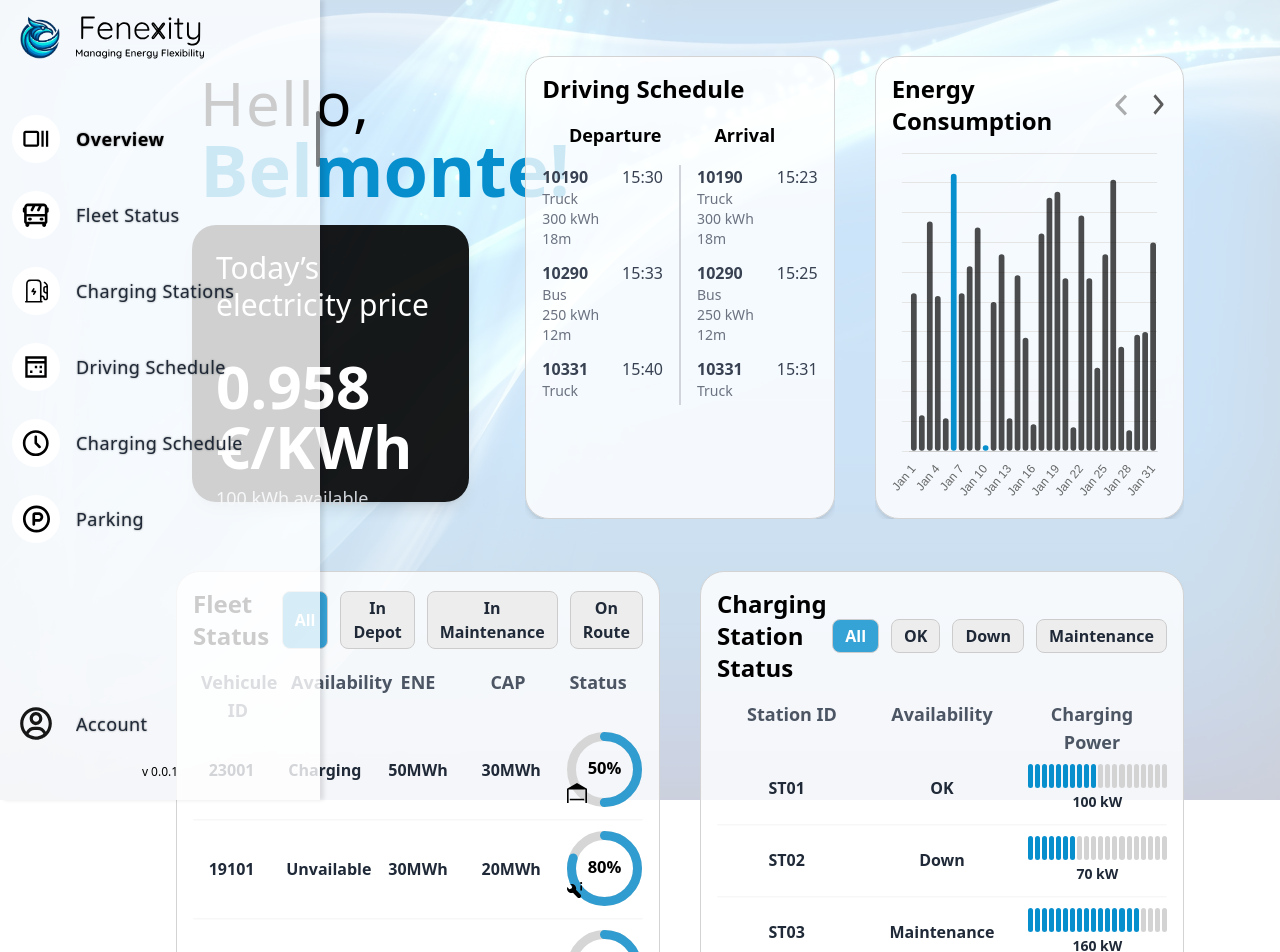
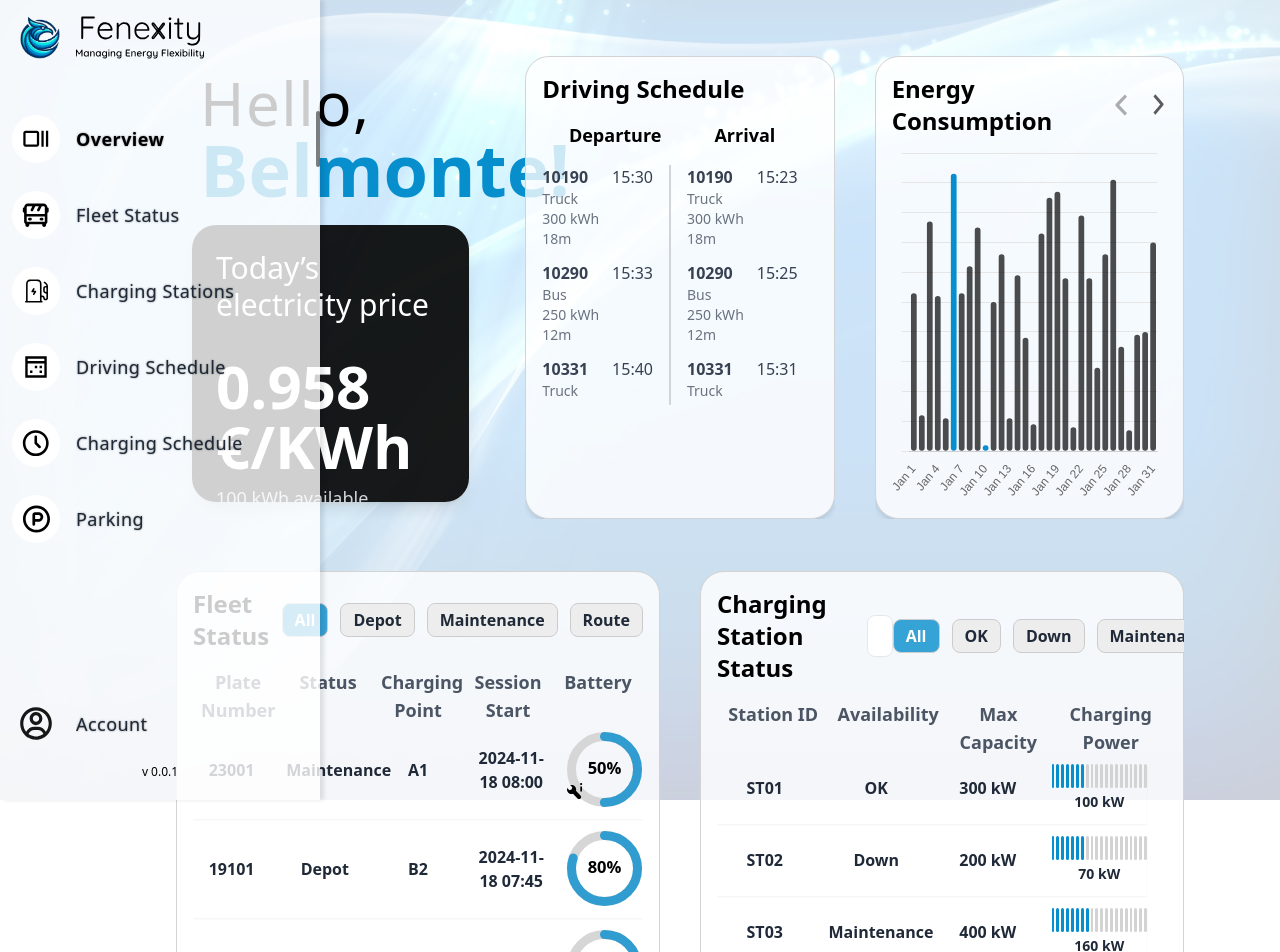
Before and after one commit to AchrafHafsaoui/teamprojekt, a React (Vite) app: page / in a window 1280 px wide. Shown: the top 952 px of the page. Built offline with nearby package versions, Linux system fonts and the light colour scheme.

Commit message:
Fleet Status and Charging Station Status

```diff
--- a/src/App.tsx
+++ b/src/App.tsx
@@ -29,11 +29,11 @@ const App: React.FC = () => (
         <div className="flex-grow ml-40 mt-10 mb-10 mr-10">
           <Routes>
             <Route path="/" element={<Overview />} />
-            <Route path="/charging-stations" element={<ChargingStations />} />
+            <Route path="/charging-stations" element={<ChargingStations fullHeight={true} />} />
             <Route path="/driving-schedule" element={<DrivingSchedule />} />
             <Route path="/parking" element={<Parking />} />
             <Route path="/electricity-schedule" element={<ElectricitySchedule />} />
-            <Route path="/fleet-status" element={<FleetStatus />} />
+            <Route path="/fleet-status" element={<FleetStatus showAllColumns={true} />} />
           </Routes>
         </div>
       </div>
--- a/src/components/Dashboard/ChargingStationStatus.tsx
+++ b/src/components/Dashboard/ChargingStationStatus.tsx
@@ -4,41 +4,57 @@ type ChargingStationData = {
   stationId: string;
   availability: "OK" | "Down" | "Maintenance";
   chargingPower: number;
+  maxPower: number;
 };
 
-const ChargingStationStatus: React.FC = () => {
+type ChargingStationProps = {
+  fullHeight?: boolean; // Controls height
+};
+
+const ChargingStationStatus: React.FC<ChargingStationProps> = ({ fullHeight = false }) => {
   const stations: ChargingStationData[] = [
-    { stationId: "ST01", availability: "OK", chargingPower: 100 },
-    { stationId: "ST02", availability: "Down", chargingPower: 70 },
-    { stationId: "ST03", availability: "Maintenance", chargingPower: 160 },
-    { stationId: "ST04", availability: "OK", chargingPower: 200 },
-    { stationId: "ST05", availability: "OK", chargingPower: 100 },
-    { stationId: "ST06", availability: "Maintenance", chargingPower: 180 },
-    { stationId: "ST07", availability: "Down", chargingPower: 40 },
-    { stationId: "ST08", availability: "OK", chargingPower: 180 },
+    { stationId: "ST01", availability: "OK", chargingPower: 100, maxPower: 300 },
+    { stationId: "ST02", availability: "Down", chargingPower: 70, maxPower: 200 },
+    { stationId: "ST03", availability: "Maintenance", chargingPower: 160, maxPower: 400 },
+    { stationId: "ST04", availability: "OK", chargingPower: 200, maxPower: 200 },
+    { stationId: "ST05", availability: "OK", chargingPower: 100, maxPower: 150 },
+    { stationId: "ST06", availability: "Maintenance", chargingPower: 180, maxPower: 200 },
+    { stationId: "ST07", availability: "Down", chargingPower: 40, maxPower: 100 },
+    { stationId: "ST08", availability: "OK", chargingPower: 180, maxPower: 500 },
   ];
 
-  const [filterStatus, setFilterStatus] = useState<
-    "all" | "OK" | "Down" | "Maintenance"
-  >("all");
+  const [filterStatus, setFilterStatus] = useState<"all" | "OK" | "Down" | "Maintenance">("all");
+  const [searchQuery, setSearchQuery] = useState<string>("");
+  const [animatedSegments, setAnimatedSegments] = useState<number[]>(Array(stations.length).fill(0));
 
-  const [, setAnimatedSegments] = useState<number[]>([]);
+  const segmentCount = 20; // Number of segments in the bar
 
   useEffect(() => {
-    setAnimatedSegments(Array(20).fill(0)); // Initialize animated segments
+    stations.forEach((_, stationIndex) => {
+      let currentSegment = 0;
+      const interval = setInterval(() => {
+        if (currentSegment <= segmentCount) {
+          setAnimatedSegments((prev) => {
+            const updatedSegments = [...prev];
+            updatedSegments[stationIndex] = currentSegment;
+            return updatedSegments;
+          });
+          currentSegment++;
+        } else {
+          clearInterval(interval);
+        }
+      }, 100); // Animation speed
+    });
   }, []);
 
-  const filteredStations =
-    filterStatus === "all"
-      ? stations
-      : stations.filter((station) => station.availability === filterStatus);
+  const filteredStations = stations.filter((station) => {
+    const matchesStatus = filterStatus === "all" || station.availability === filterStatus;
+    const matchesSearch = station.stationId.toLowerCase().includes(searchQuery.toLowerCase());
+    return matchesStatus && matchesSearch;
+  });
 
-  const renderGraduatedBar = (chargingPower: number) => {
-    const maxPower = 200; // Max value for full bar
-    const segmentCount = 20; // Number of segments in the bar
-    const segmentsToShow = Math.round(
-      (chargingPower / maxPower) * segmentCount,
-    );
+  const renderGraduatedBar = (chargingPower: number, maxPower: number, stationIndex: number) => {
+    const segmentsToShow = Math.round((chargingPower / maxPower) * segmentCount);
 
     return (
       <div className="flex space-x-0.5 w-full">
@@ -48,9 +64,10 @@ const ChargingStationStatus: React.FC = () => {
             className={`h-6 rounded transition-colors duration-500`}
             style={{
               width: "4%", // Each segment takes 4% of the column width
-              backgroundColor: index < segmentsToShow
-                ? "#078ECD"
-                : "#D3D3D3",
+              backgroundColor:
+                index < animatedSegments[stationIndex] && index < segmentsToShow
+                  ? "#078ECD"
+                  : "#D3D3D3",
             }}
           ></div>
         ))}
@@ -60,19 +77,26 @@ const ChargingStationStatus: React.FC = () => {
 
   return (
     <div className="bg-[#FFFFFF] bg-opacity-80 h-full flex flex-col border border-[#D3D3D3] shadow-md rounded-3xl p-4">
-      <div className="flex justify-between items-center mb-4">
-        <h2 className="text-2xl font-semibold">Charging Station Status</h2>
+      <div className="flex items-center mb-4 w-full">
+        <div className="flex-grow flex items-center">
+          <h2 className="text-2xl font-semibold">Charging Station Status</h2>
+          <input
+            type="text"
+            placeholder="Search by Station ID"
+            className="px-3 py-2 w-2/3 ml-10 border rounded-lg text-gray-800 focus:outline-none focus:ring-2 focus:ring-blue-400 focus:border-transparent"
+            onChange={(e) => setSearchQuery(e.target.value)}
+          />
+        </div>
         <div className="flex space-x-3">
           {["all", "OK", "Down", "Maintenance"].map((status) => (
             <button
               key={status}
               onClick={() => setFilterStatus(status as typeof filterStatus)}
-              className={`px-3 py-1 rounded-lg border font-semibold border-[#cccccc] ${filterStatus === status ? "text-white" : "bg-[#ededed] text-gray-800"} transition-colors`}
+              className={`px-3 py-1 rounded-lg border font-semibold border-[#cccccc] ${
+                filterStatus === status ? "text-white" : "bg-[#ededed] text-gray-800"
+              } transition-colors`}
               style={{
-                backgroundColor:
-                  filterStatus === status
-                    ? "rgba(7, 142, 205, 0.8)"
-                    : undefined,
+                backgroundColor: filterStatus === status ? "rgba(7, 142, 205, 0.8)" : undefined,
               }}
             >
               {status.charAt(0).toUpperCase() + status.slice(1)}
@@ -81,22 +105,24 @@ const ChargingStationStatus: React.FC = () => {
         </div>
       </div>
 
-      <div className="overflow-y-auto overflow-x-hidden h-80 custom-scrollbar">
-        <div className="grid grid-cols-3 gap-4 font-bold text-lg mb-2 px-2 text-gray-600">
+      <div className={`overflow-y-auto overflow-x-hidden ${fullHeight ? "h-4/5" : "h-80"} custom-scrollbar`}>
+        <div className="grid grid-cols-4 gap-4 font-bold text-lg mb-2 px-2 text-gray-600">
           <div className="text-center">Station ID</div>
           <div className="text-center">Availability</div>
+          <div className="text-center">Max Capacity</div>
           <div className="text-center">Charging Power</div>
         </div>
         <div className="space-y-3">
-          {filteredStations.map((station) => (
+          {filteredStations.map((station, index) => (
             <div
               key={station.stationId}
-              className="grid grid-cols-3 gap-4 items-center text-gray-800 pb-3 shadow-sm font-semibold"
+              className="grid grid-cols-4 gap-4 items-center text-gray-800 pb-3 shadow-sm font-semibold mr-5"
             >
               <span className="text-center">{station.stationId}</span>
               <span className="text-center">{station.availability}</span>
+              <span className="text-center">{station.maxPower} kW</span>
               <div className="w-full">
-                {renderGraduatedBar(station.chargingPower)}
+                {renderGraduatedBar(station.chargingPower, station.maxPower, index)}
                 <div className="text-center font-semibold mt-1 text-sm">
                   {station.chargingPower} kW
                 </div>
--- a/src/components/Dashboard/DrivingSchedule.tsx
+++ b/src/components/Dashboard/DrivingSchedule.tsx
@@ -125,7 +125,7 @@ const DrivingSchedule: React.FC = () => {
         </div>
         <div className="border-l-2 border-gray-300 sticky top-0 h-full"></div>{" "}
         {/* Arrival Column */}
-        <div className="w-1/2 pl-4">
+        <div className="w-1/2 pl-4 mr-5">
           <div className="flex flex-col items-start space-y-3">
             {scheduleData.map((entry) => {
               const { type, batteryCapacity, length } = parseVehicleCode(
--- a/src/components/Dashboard/FleetStatus.tsx
+++ b/src/components/Dashboard/FleetStatus.tsx
@@ -4,130 +4,107 @@ import "react-circular-progressbar/dist/styles.css";
 
 type VehicleData = {
     busId: string;
-  availability: string;
     battery: number;
-  status: "In Depot" | "In Maintenance" | "On Route";
-  charging: boolean;
+    chargingStart: string | null; // Charging start time or null if not charging
+    status: "Depot" | "Maintenance" | "Route";
+    chargingLocation: string | null; // Combined charging station and point (e.g., A1, B23, A17) or null if not charging
     CAP: string;
     ENE: string;
 };
 
-const FleetStatus: React.FC = () => {
+type FleetStatusProps = {
+    showAllColumns?: boolean; // Controls whether to show all columns
+};
+
+const FleetStatus: React.FC<FleetStatusProps> = ({ showAllColumns = true }) => {
     const vehicles: VehicleData[] = [
         {
             busId: "23001",
-      availability: "Charging",
             battery: 50,
-      status: "In Depot",
-      charging: true,
+            chargingStart: "2024-11-18 08:00", // Example timestamp
+            status: "Maintenance",
+            chargingLocation: "A1", // Combined station and point
             CAP: "30MWh",
             ENE: "50MWh",
         },
         {
             busId: "19101",
-      availability: "Unvailable",
             battery: 80,
-      status: "In Maintenance",
-      charging: false,
+            chargingStart: "2024-11-18 07:45",
+            status: "Depot",
+            chargingLocation: "B2",
             CAP: "20MWh",
             ENE: "30MWh",
         },
         {
             busId: "15401",
-      availability: "Available",
             battery: 30,
-      status: "On Route",
-      charging: false,
+            chargingStart: null, // Not charging
+            status: "Route",
+            chargingLocation: null,
             CAP: "100MWh",
             ENE: "0MWh",
         },
         {
             busId: "18757",
-      availability: "Available",
             battery: 95,
-      status: "On Route",
-      charging: false,
+            chargingStart: null,
+            status: "Route",
+            chargingLocation: null,
             CAP: "15MWh",
             ENE: "70MWh",
         },
         {
             busId: "19289",
-      availability: "Charging",
             battery: 65,
-      status: "In Depot",
-      charging: true,
+            chargingStart: "2024-11-18 08:15",
+            status: "Depot",
+            chargingLocation: "C3",
             CAP: "30MWh",
             ENE: "10MWh",
         },
         {
             busId: "21001",
-      availability: "Unvailable",
             battery: 50,
-      status: "In Maintenance",
-      charging: false,
+            chargingStart: "2024-11-18 08:10",
+            status: "Maintenance",
+            chargingLocation: "A4",
             CAP: "95MWh",
             ENE: "75MWh",
         },
         {
             busId: "22345",
-      availability: "Available",
             battery: 80,
-      status: "On Route",
-      charging: false,
+            chargingStart: null,
+            status: "Route",
+            chargingLocation: null,
             CAP: "15MWh",
             ENE: "50MWh",
         },
         {
             busId: "23456",
-      availability: "Charging",
             battery: 45,
-      status: "In Depot",
-      charging: true,
+            chargingStart: "2024-11-18 08:30",
+            status: "Depot",
+            chargingLocation: "B5",
             CAP: "0MWh",
             ENE: "40MWh",
         },
     ];
 
-  const [filterStatus, setFilterStatus] = useState<
-    "all" | "In Depot" | "In Maintenance" | "On Route"
-  >("all");
-  const [animatedValues, setAnimatedValues] = useState<number[]>(
-    Array(vehicles.length).fill(0),
-  );
+    const [filterStatus, setFilterStatus] = useState<"all" | "Depot" | "Maintenance" | "Route">("all");
+    const [animatedValues, setAnimatedValues] = useState<number[]>(Array(vehicles.length).fill(0));
+    const [searchQuery, setSearchQuery] = useState<string>("");
 
-  // Filtered list of vehicles based on the selected filter
-  const filteredVehicles =
-    filterStatus === "all"
-      ? vehicles
-      : vehicles.filter((vehicle) => vehicle.status === filterStatus);
+    const filteredVehicles = vehicles.filter((vehicle) => {
+        const matchesStatus = filterStatus === "all" || vehicle.status === filterStatus;
+        const matchesSearch = !showAllColumns ||
+            vehicle.busId.toLowerCase().includes(searchQuery.toLowerCase()) ||
+            (vehicle.chargingLocation && vehicle.chargingLocation.toLowerCase().includes(searchQuery.toLowerCase()));
 
-  const renderStatusIcon = (
-    status: "In Depot" | "In Maintenance" | "On Route",
-  ) => {
-    switch (status) {
-      case "In Depot":
-        return (
-          <svg fill="#000000" width="20" height="20" viewBox="0 0 512 512">
-            <rect x="72.097" y="403.885" width="367.816" height="38.864" />
-            <polygon points="256.001,0 0.26,150.209 0.26,512 41.706,512 41.706,165.743 470.294,165.743 470.294,512 511.74,512 511.74,150.209" />
-          </svg>
-        );
-      case "In Maintenance":
-        return (
-          <svg fill="#000000" width="20" height="20" viewBox="0 0 512 512">
-            <path d="M117.333333,48 C182.134744,48 234.666667,100.531923 234.666667,165.333333 C234.666667,177.516512 232.809822,189.266001 229.363697,200.314237 L346.710217,317.661885 C367.98629,338.937958 367.98629,373.433288 346.710217,394.709361 C325.434144,415.985434 290.938814,415.985434 269.662741,394.709361 L152.315234,277.363386 C141.266709,280.80971 129.516879,282.666667 117.333333,282.666667 C52.5319227,282.666667 7.10542736e-15,230.134744 7.10542736e-15,165.333333 C7.10542736e-15,152.827953 1.95635722,140.779505 5.57971243,129.477348 L61.0818825,184.888889 L111.319797,168.156815 C112.394454,166.856793 113.540203,165.595781 114.757044,164.37894 L116.379797,162.756188 C117.593198,161.542787 118.85052,160.400077 120.146646,159.328057 L136.888889,109.149054 L81.3212183,53.6298873 C92.6685218,49.9744211 104.770352,48 117.333333,48 Z M384,90.6666667 L384,218.666667 L341.333333,218.666667 L341.333333,90.6666667 L384,90.6666667 Z M362.666667,1.42108547e-14 C377.39426,1.42108547e-14 389.333333,11.9390733 389.333333,26.6666667 C389.333333,41.39426 377.39426,53.3333333 362.666667,53.3333333 C347.939073,53.3333333 336,41.39426 336,26.6666667 C336,11.9390733 347.939073,1.42108547e-14 362.666667,1.42108547e-14 Z" />
-          </svg>
-        );
-      case "On Route":
-        return (
-          <svg fill="#000000" width="20" height="20" viewBox="0 0 64 64">
-            <path d="M52,0H12C5.375,0,0,5.371,0,12v40c0,2.211,1.789,4,4,4h4v4c0,2.211,1.789,4,4,4h4c2.211,0,4-1.789,4-4v-4h24v4 c0,2.211,1.789,4,4,4h4c2.211,0,4-1.789,4-4v-4h4c2.211,0,4-1.789,4-4V12C64,5.375,58.629,0,52,0z M16,44c-2.211,0-4-1.789-4-4 s1.789-4,4-4s4,1.789,4,4S18.211,44,16,44z M48,44c-2.211,0-4-1.789-4-4s1.789-4,4-4s4,1.789,4,4S50.211,44,48,44z M56,24H8V12 c0-2.211,1.789-4,4-4h40c2.211,0,4,1.789,4,4V24z" />
-          </svg>
-        );
-      default:
-        return null;
-    }
-  };
+        return matchesStatus && matchesSearch;
+    });
+
 
     useEffect(() => {
         vehicles.forEach((vehicle, index) => {
@@ -149,51 +126,63 @@ const FleetStatus: React.FC = () => {
 
     return (
         <div className="bg-[#FFFFFF] bg-opacity-80 h-full flex flex-col border border-[#D3D3D3] shadow-md rounded-3xl p-4">
-      <div className="flex justify-between items-center mb-4">
+            <div className="flex items-center mb-4 w-full">
+                <div className="flex-grow flex items-center">
                     <h2 className="text-2xl font-semibold">Fleet Status</h2>
-        {/* Filter Buttons */}
+                    {showAllColumns && (
+                        <input
+                            type="text"
+                            placeholder="Search by Plate Number or Charging Point"
+                            className="px-3 py-2 w-2/3 ml-10 border rounded-lg text-gray-800 focus:outline-none focus:ring-2 focus:ring-blue-400 focus:border-transparent"
+                            onChange={(e) => setSearchQuery(e.target.value)}
+                        />
+                    )}
+                </div>
                 <div className="flex space-x-3">
-          {["all", "In Depot", "In Maintenance", "On Route"].map((status) => (
+                    {["all", "Depot", "Maintenance", "Route"].map((status) => (
                         <button
                             key={status}
                             onClick={() => setFilterStatus(status as typeof filterStatus)}
-              className={`px-3 py-1 rounded-lg border font-semibold border-[#cccccc] ${filterStatus === status ? "text-white" : "bg-[#ededed] text-gray-800"} transition-colors`}
+                            className={`px-3 py-1 rounded-lg border font-semibold border-[#cccccc] ${filterStatus === status ? "text-white" : "bg-[#ededed] text-gray-800"
+                                } transition-colors`}
                             style={{
-                backgroundColor:
-                  filterStatus === status
-                    ? "rgba(7, 142, 205, 0.8)"
-                    : undefined,
+                                backgroundColor: filterStatus === status ? "rgba(7, 142, 205, 0.8)" : undefined,
                             }}
                         >
-              {status === "all"
-                ? "All"
-                : status.charAt(0).toUpperCase() + status.slice(1)}
+                            {status === "all" ? "All" : status}
                         </button>
                     ))}
                 </div>
             </div>
 
-      <div className="overflow-x-hidden h-80 custom-scrollbar">
-        <div className="grid grid-cols-5 gap-4 font-bold text-lg mb-2 px-2 text-gray-600">
-          <div className="text-center">Vehicule ID</div>
-          <div className="text-center">Availability</div>
-          <div className="text-center">ENE</div>
-          <div className="text-center">CAP</div>
-          <div className="text-center">Status</div>
+
+            <div className={`overflow-x-hidden ${showAllColumns ? "h-svh" : "h-80"} custom-scrollbar`}>
+                {/* Header Row */}
+                <div className={`grid gap-4 font-bold text-lg mb-2 px-2 text-gray-600 text-center ${showAllColumns ? "grid-cols-7" : "grid-cols-5"}`}>
+                    <div>Plate Number</div>
+                    <div>Status</div>
+                    <div>Charging Point</div>
+                    <div>Session Start</div>
+                    {showAllColumns && <div>CAP</div>}
+                    {showAllColumns && <div>ENE</div>}
+                    <div>Battery</div>
                 </div>
+
+                {/* Data Rows */}
                 <div className="space-y-3">
                     {filteredVehicles.map((vehicle, index) => (
                         <div
                             key={vehicle.busId}
-              className="grid grid-cols-5 gap-4 items-center text-gray-800 pb-3 shadow-sm font-semibold"
+                            className={`grid gap-4 items-center text-gray-800 pb-3 shadow-sm font-semibold ${showAllColumns ? "grid-cols-7" : "grid-cols-5"
+                                }`}
                         >
                             <span className="text-center">{vehicle.busId}</span>
-              <span className="text-center">{vehicle.availability}</span>
-              <span className="text-center">{vehicle.ENE}</span>
-              <span className="text-center">{vehicle.CAP}</span>
-              <div
-                style={{ width: 75, position: "relative", margin: "0 auto" }}
-              >
+                            <span className="text-center">{vehicle.status}</span>
+                            <span className="text-center">{vehicle.chargingLocation || "N/A"}</span>
+                            <span className="text-center">{vehicle.chargingStart || "N/A"}</span>
+                            {showAllColumns && <span className="text-center">{vehicle.CAP}</span>}
+                            {showAllColumns && <span className="text-center">{vehicle.ENE}</span>}
+                            <div style={{ width: 75, position: "relative", margin: "0 auto" }}>
                                 <CircularProgressbar
                                     value={animatedValues[index]}
                                     maxValue={100}
@@ -207,7 +196,7 @@ const FleetStatus: React.FC = () => {
                                         strokeLinecap: "round",
                                     })}
                                 />
-                {vehicle.charging && (
+                                {vehicle.chargingStart && (
                                     <div
                                         className="absolute inset-0 flex items-center justify-center animate-ping"
                                         style={{ animationDuration: "1.5s" }}
@@ -218,12 +207,11 @@ const FleetStatus: React.FC = () => {
                                         ></div>
                                     </div>
                                 )}
-                <div
-                  className="absolute bottom-1 text-center font-bold"
-                  style={{ fontSize: "1rem" }}
-                >
-                  {renderStatusIcon(vehicle.status)}
-                </div>
+                                {vehicle.status == "Maintenance" && (<div className="absolute bottom-1 text-center font-bold" style={{ fontSize: '1rem' }}>
+                                    <svg fill="#000000" width="20" height="20" viewBox="0 0 512 512">
+                                        <path d="M117.333333,48 C182.134744,48 234.666667,100.531923 234.666667,165.333333 C234.666667,177.516512 232.809822,189.266001 229.363697,200.314237 L346.710217,317.661885 C367.98629,338.937958 367.98629,373.433288 346.710217,394.709361 C325.434144,415.985434 290.938814,415.985434 269.662741,394.709361 L152.315234,277.363386 C141.266709,280.80971 129.516879,282.666667 117.333333,282.666667 C52.5319227,282.666667 7.10542736e-15,230.134744 7.10542736e-15,165.333333 C7.10542736e-15,152.827953 1.95635722,140.779505 5.57971243,129.477348 L61.0818825,184.888889 L111.319797,168.156815 C112.394454,166.856793 113.540203,165.595781 114.757044,164.37894 L116.379797,162.756188 C117.593198,161.542787 118.85052,160.400077 120.146646,159.328057 L136.888889,109.149054 L81.3212183,53.6298873 C92.6685218,49.9744211 104.770352,48 117.333333,48 Z M384,90.6666667 L384,218.666667 L341.333333,218.666667 L341.333333,90.6666667 L384,90.6666667 Z M362.666667,1.42108547e-14 C377.39426,1.42108547e-14 389.333333,11.9390733 389.333333,26.6666667 C389.333333,41.39426 377.39426,53.3333333 362.666667,53.3333333 C347.939073,53.3333333 336,41.39426 336,26.6666667 C336,11.9390733 347.939073,1.42108547e-14 362.666667,1.42108547e-14 Z" />
+                                    </svg>
+                                </div>)}
                             </div>
                         </div>
                     ))}
--- a/src/components/Dashboard/Overview.tsx
+++ b/src/components/Dashboard/Overview.tsx
@@ -47,10 +47,10 @@ const Overview: React.FC = () => {
         {/* Middle Section with 2 columns */}
         <div className="grid gap-10 lg:grid-cols-2 sm:grid-cols-1 p-4">
           <div className="rounded-lg overflow-hidden">
-            <FleetStatus />
+            <FleetStatus showAllColumns={false} />
           </div>
           <div className="rounded-lg overflow-hidden">
-            <ChargingSchedule />
+            <ChargingSchedule fullHeight={false}/>
           </div>
         </div>
 
```
Lines whose indentation alone changed are shown as unchanged.
